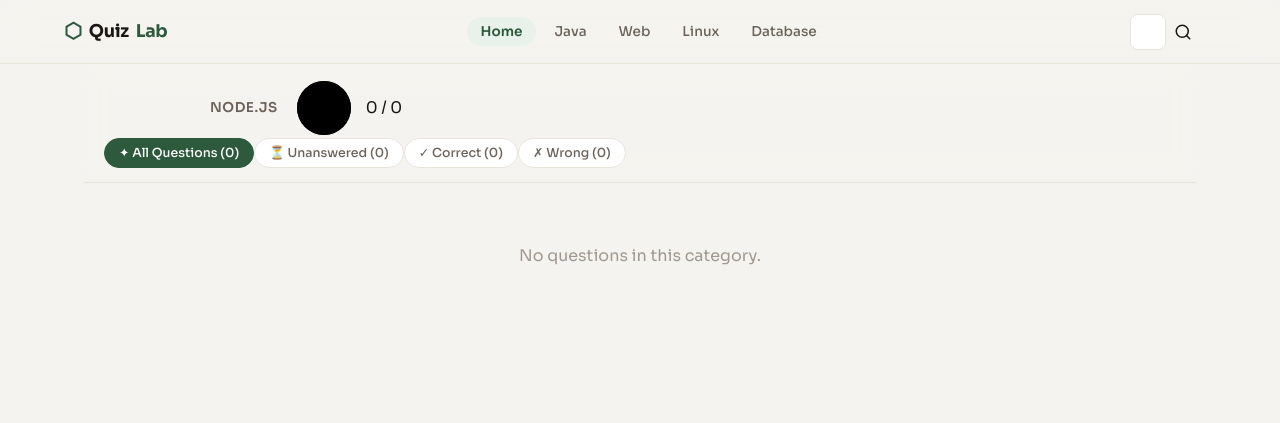
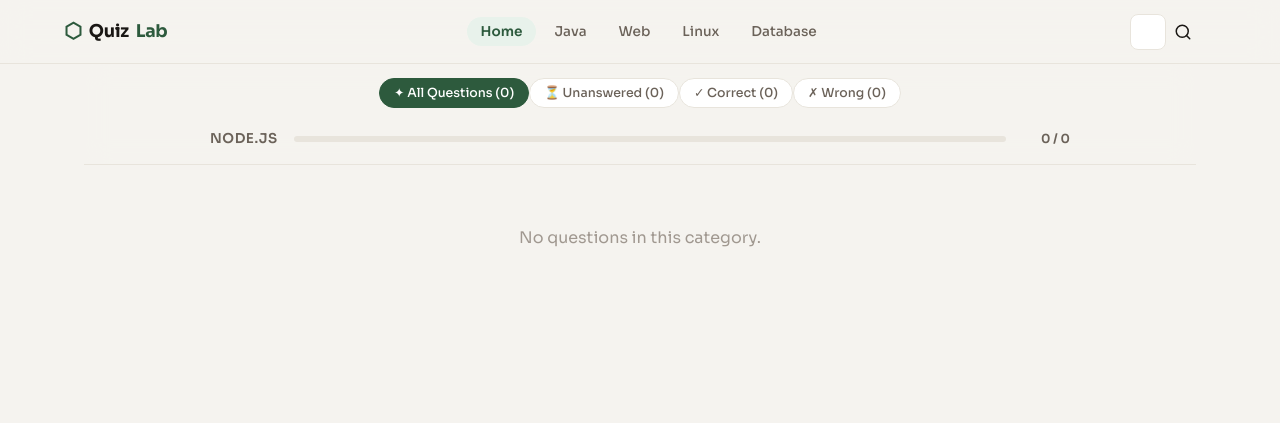
Before and after one commit to chinkitsune/quiz-app, a Node server app: a page that uses views/quiz.pug in a window 1280 px wide. Shown: the top 423 px of the page. Run offline with Node 20, Linux system fonts and the light colour scheme; data comes from the database, SQL or seed files in the repository; some libraries are stand-ins or nearby versions.

Commit message:
fixed quiz css

```diff
--- a/public/css/quiz.css
+++ b/public/css/quiz.css
@@ -1,8 +1,5 @@
-
-
 /* ── 3. Layout ───────────────────────────────────────────────────────────── */
 #quiz-container {
-
   margin: 0auto;
   padding: 0 20px 80px;
 }
@@ -18,11 +15,12 @@
   -webkit-backdrop-filter: blur(12px);
   border-bottom: 1px solid var(--border);
   padding: 14px 20px;
+  text-align: center ;
 }
 
 .header-inner {
   max-width: 860px;
-  margin: 0 auto;
+  margin: 20px auto 0;
   display: flex;
   align-items: center;
   justify-content: space-between;
@@ -61,7 +59,7 @@
   transition: width 0.5s cubic-bezier(.4, 0, .2, 1);
 }
 
-.progress-text {
+#progress-text {
   font-size: 0.78rem;
   font-weight: 600;
   color: var(--text-secondary);
@@ -153,6 +151,7 @@
 /* ── 6. Filter Bar ───────────────────────────────────────────────────────── */
 .filter-bar {
   display: flex;
+  text-align: center;
   gap: 8px;
   flex-wrap: wrap;
   margin-bottom: 32px;
--- a/views/quiz.pug
+++ b/views/quiz.pug
@@ -14,16 +14,17 @@
   // Pure HTML structure — NO JavaScript logic here
   div#quiz-container
     header.sticky-header
+      #filter-bar.filter-buttons
+        // Buttons will be built by JavaScript
+
       .header-inner
         h1.header-title= quiz.title
         .progress-ring-wrapper
-          svg.progress-ring(width='60' height='60')
-            circle(cx='30' cy='30' r='27')
-            circle#ring-fill(cx='30' cy='30' r='27')
+          .progress-bar-track
+            .progress-bar-fill#ring-fill
           #progress-text
 
-      #filter-bar.filter-buttons
-        // Buttons will be built by JavaScript
+
 
     main#questions-grid.questions-grid
       // Questions will be rendered by JavaScript
```
